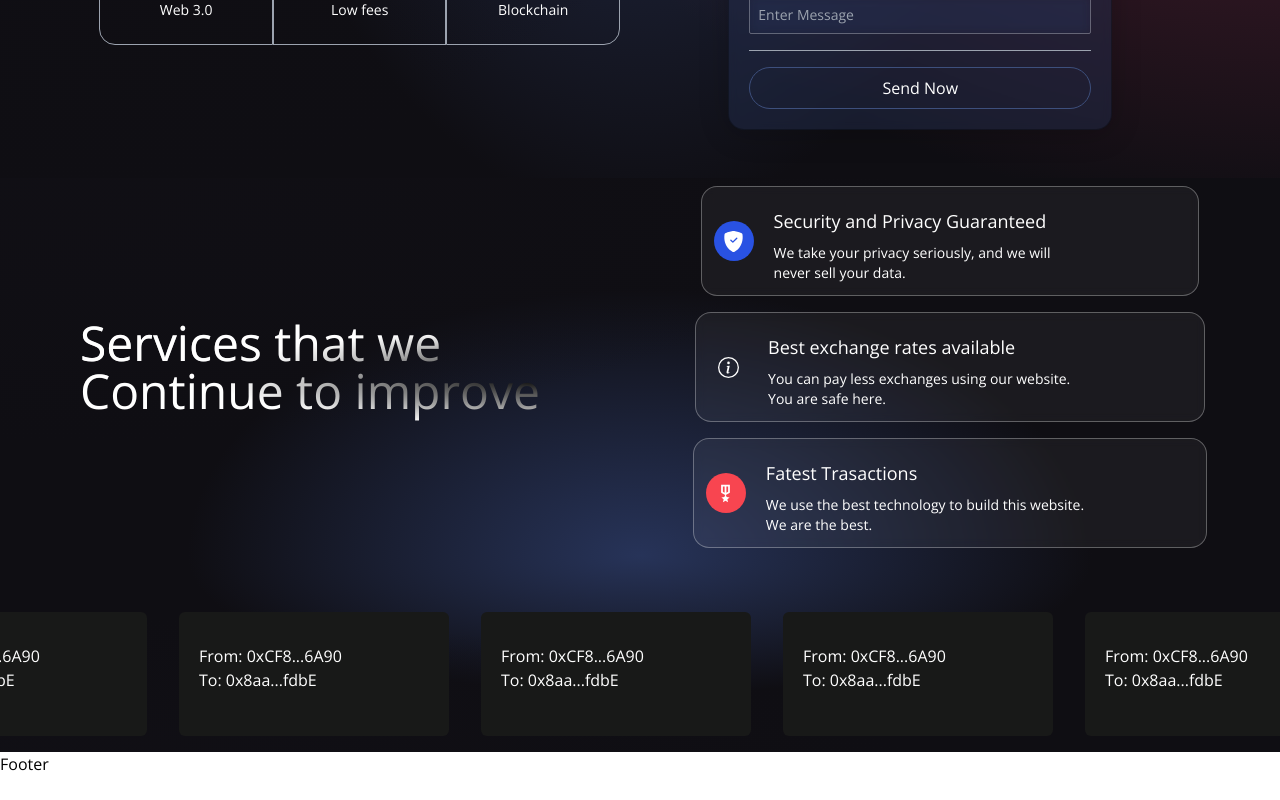
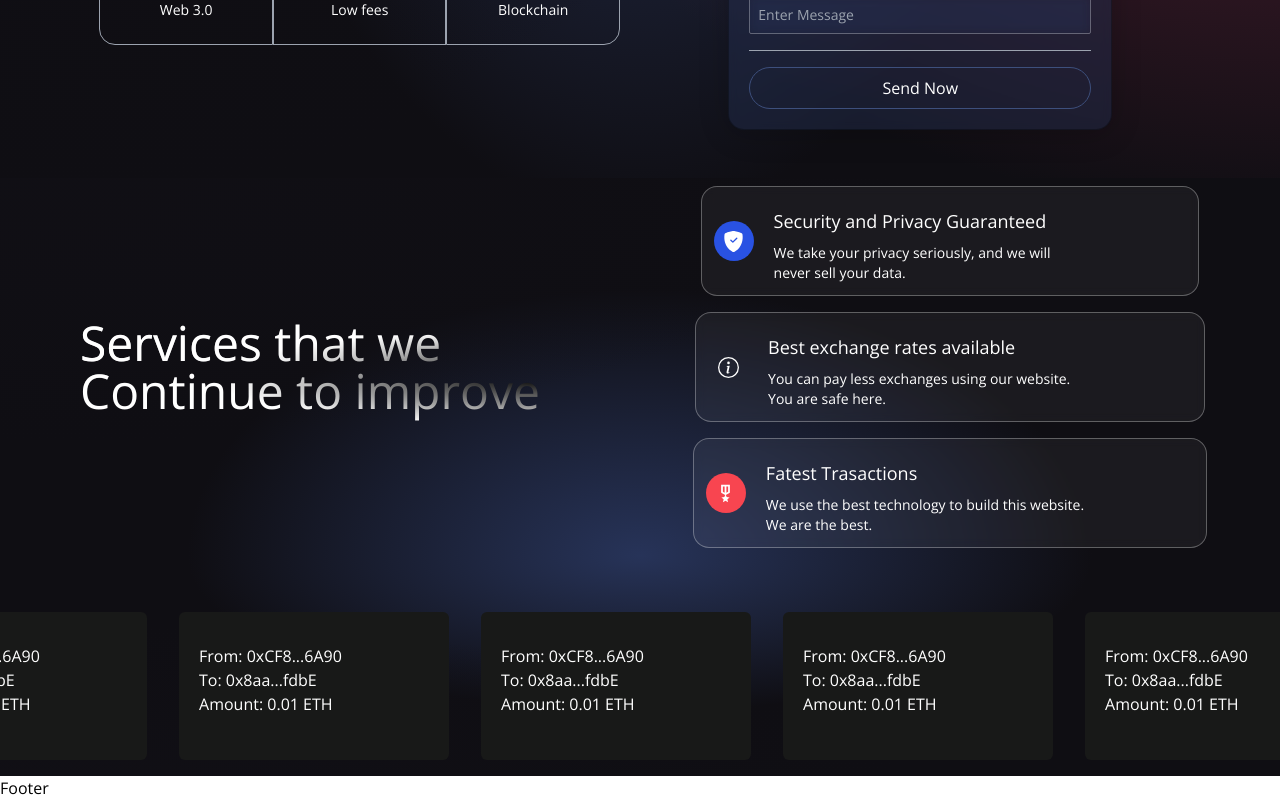
Before and after one commit to Underewarrr/modern-blockchain-app, a React (Vite) app in the folder client/: page / in a window 1280 px wide. Shown: the part 603-1403 px from the top of the page. Before the commit the page ends 1379 px from the top, so only its background shows below. Built offline with nearby package versions, Linux system fonts and the light colour scheme.

Commit message:
Show amount of ETh Transactioned

```diff
--- a/client/src/components/Transactions.jsx
+++ b/client/src/components/Transactions.jsx
@@ -25,7 +25,9 @@ const TransactionCard = ({addressTo, addressFrom, timeStamp, message, keyword, a
             <a href={`https://ropsten.etherscan.io/address/${addressTo}`} target="_blank" rel="noreferrer">
               <p className="text-white text-base">To: {shortenAddress(addressTo)}</p>
             </a>
-        </div>
+            <p className='text-white text-base'>Amount: {amount} ETH</p>
+         </div>
+
         </div>
       </div>
     );
```
